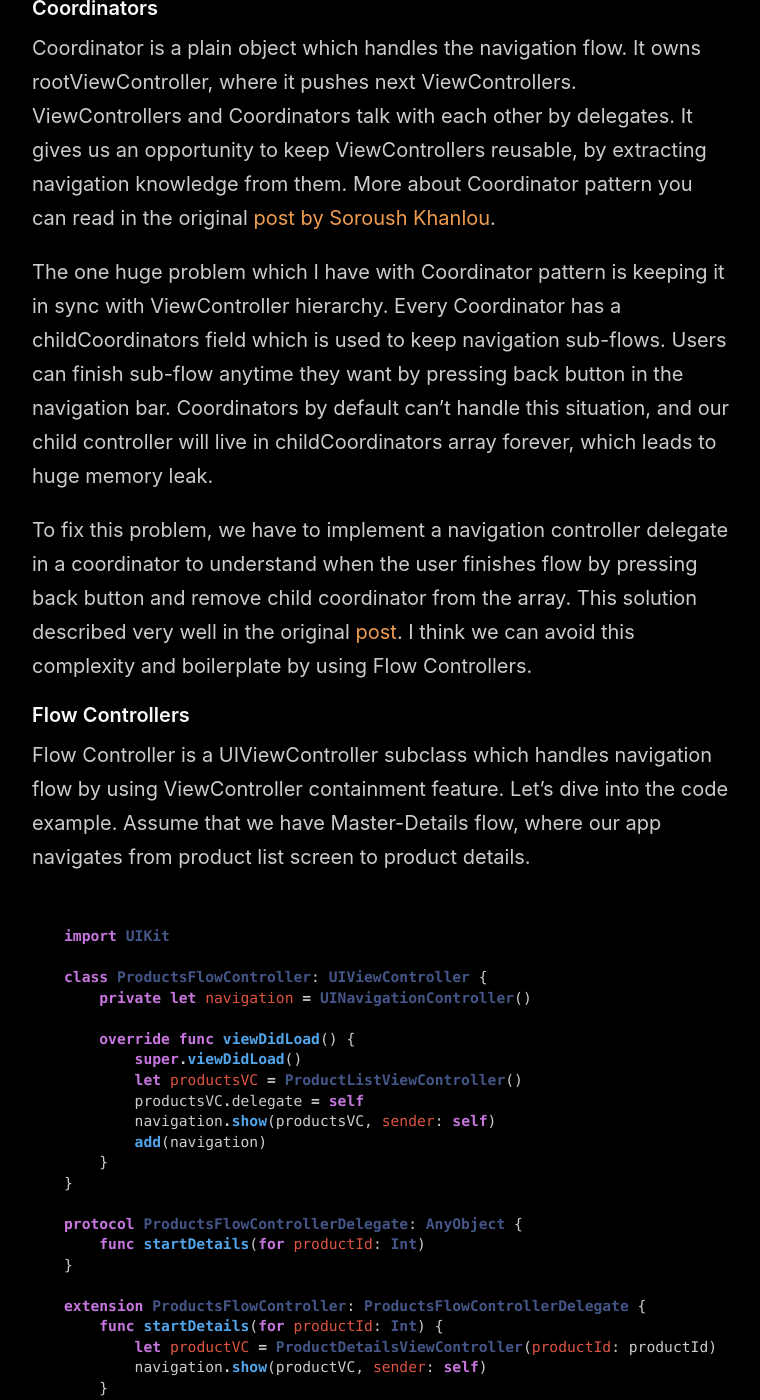
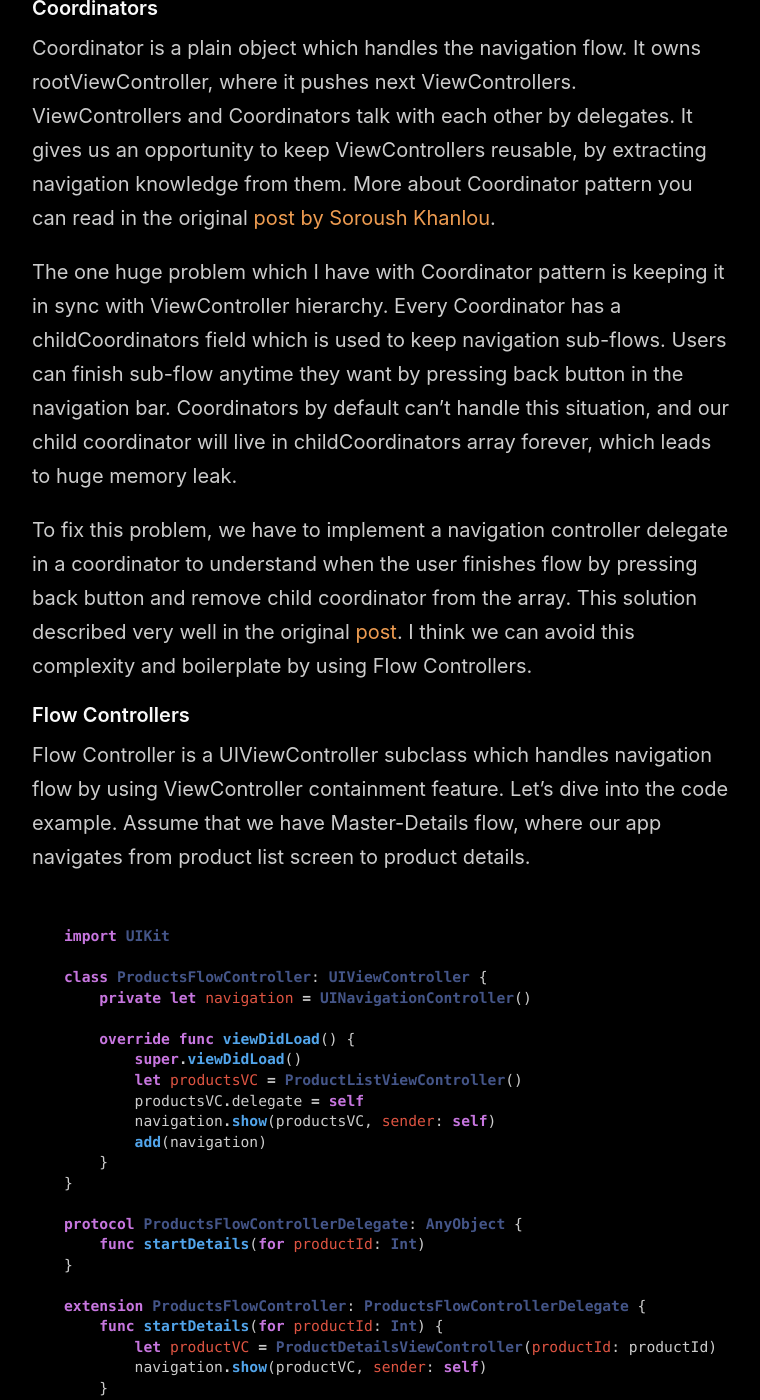
Before and after one commit to mecid/mecid.github.io, a Jekyll site: the page built from _posts/2019-02-20-navigation-with-flow-controllers.md, in a window 1280 px wide and 1400 px high, scrolled down 429 px. Shown: the whole window, without its empty margins (258-1018 px from the left). Built offline with Jekyll 4.4.1, drawn with Linux system fonts in a browser that asks for light colours; some of the changed text lies outside the part shown.

Commit message:
Update 2019-02-20-navigation-with-flow-controllers.md

```diff
--- a/_posts/2019-02-20-navigation-with-flow-controllers.md
+++ b/_posts/2019-02-20-navigation-with-flow-controllers.md
@@ -8,7 +8,7 @@ Last month I started refactoring navigation flow in my pet project. I've been us
 #### Coordinators
 Coordinator is a plain object which handles the navigation flow. It owns rootViewController, where it pushes next ViewControllers. ViewControllers and Coordinators talk with each other by delegates. It gives us an opportunity to keep ViewControllers reusable, by extracting navigation knowledge from them. More about Coordinator pattern you can read in the original [post by Soroush Khanlou](http://khanlou.com/2015/01/the-coordinator/).
 
-The one huge problem which I have with Coordinator pattern is keeping it in sync with ViewController hierarchy. Every Coordinator has a childCoordinators field which is used to keep navigation sub-flows. Users can finish sub-flow anytime they want by pressing back button in the navigation bar. Coordinators by default can't handle this situation, and our child controller will live in childCoordinators array forever, which leads to huge memory leak.
+The one huge problem which I have with Coordinator pattern is keeping it in sync with ViewController hierarchy. Every Coordinator has a childCoordinators field which is used to keep navigation sub-flows. Users can finish sub-flow anytime they want by pressing back button in the navigation bar. Coordinators by default can't handle this situation, and our child coordinator will live in childCoordinators array forever, which leads to huge memory leak.
 
 To fix this problem, we have to implement a navigation controller delegate in a coordinator to understand when the user finishes flow by pressing back button and remove child coordinator from the array. This solution described very well in the original [post](http://khanlou.com/2017/05/back-buttons-and-coordinators/). I think we can avoid this complexity and boilerplate by using Flow Controllers.
 
```
Also changed, not shown: other parts of _posts/2019-02-20-navigation-with-flow-controllers.md (+1 -1 lines).
